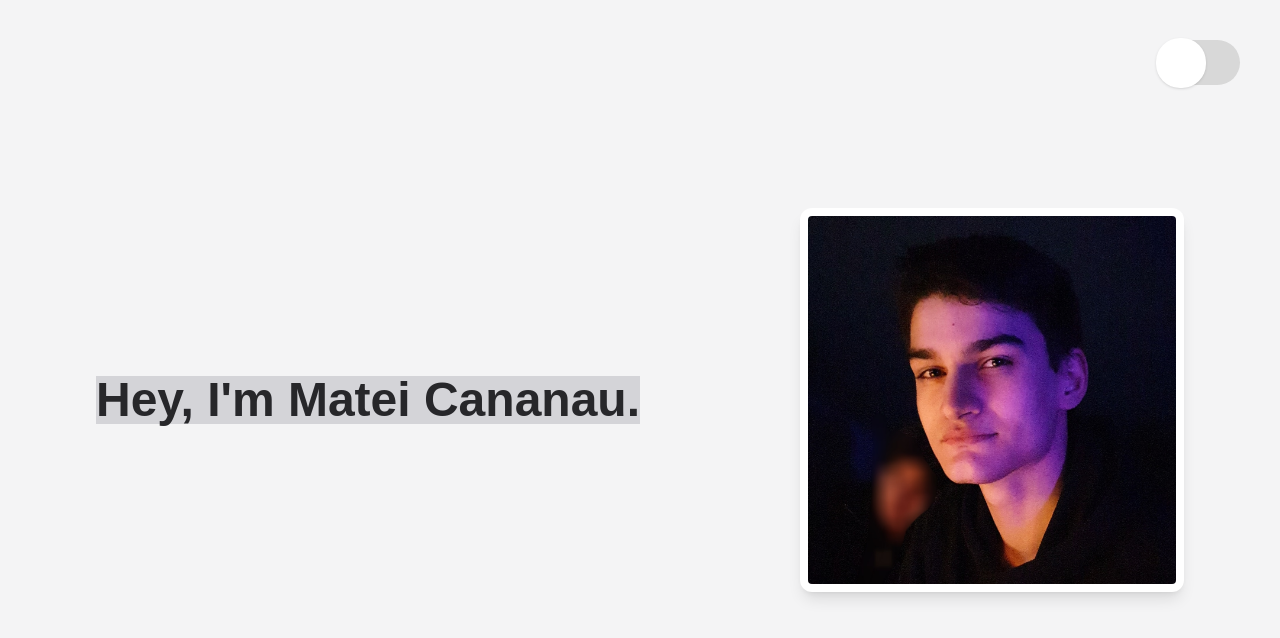
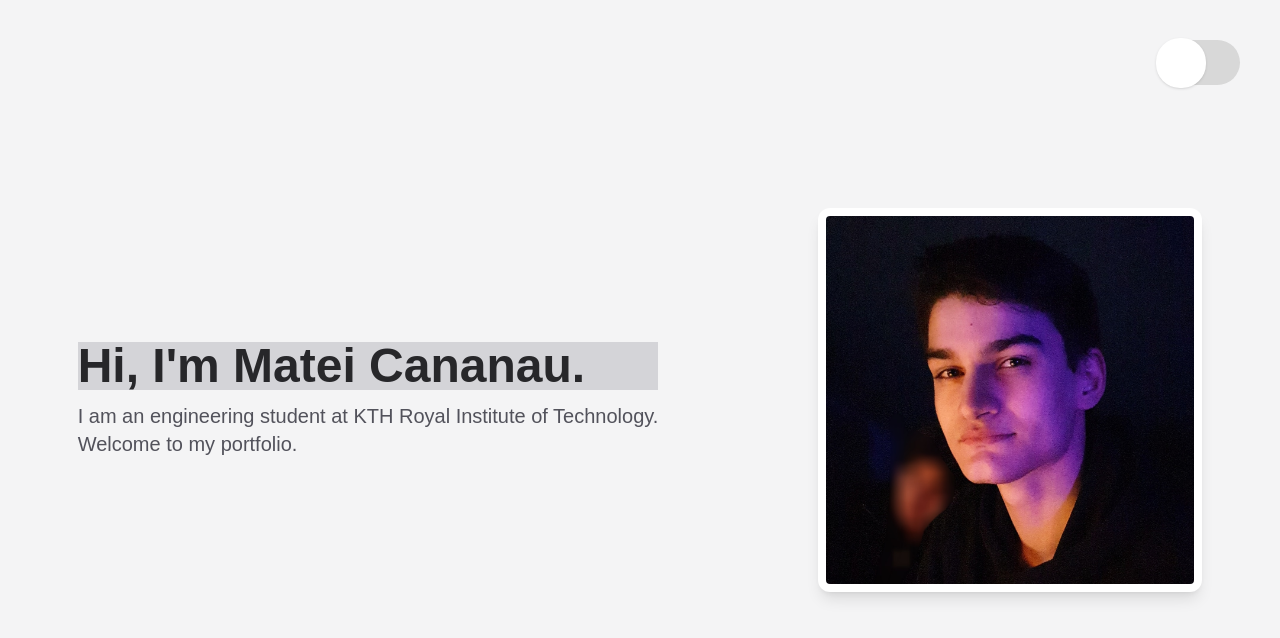
Before and after one commit to Matdrox/portfolio, a React (Create React App) app: page / in a window 1280 px wide. Shown: the top 638 px of the page. Built offline with nearby package versions, Linux system fonts and the light colour scheme.

Commit message:
Updated Landing Page

```diff
--- a/src/components/Menu.js
+++ b/src/components/Menu.js
@@ -5,13 +5,23 @@ import { motion, useMotionValue, useTransform } from 'framer-motion';
 const Menu = ({ changePrimary }) => {
   return (
     <div className='flex justify-center items-center h-screen w-screen content-center space-x-40'>
-      <p className='bg-zinc-300 text-zinc-800 font-bold text-5xl'>
-        Hey, I'm Matei Cananau.
-      </p>
-      <motion.div
-        whileHover={{ scale: 1.1 }}
-      >
-        <img src={imgMateiCananau} className='w-96 pointer-events-none rounded-xl shadow-lg p-2 bg-white' />
+      <div style={{ flexDirection: 'column' }} className='space-y-3'>
+      {/* ADD LOAD ANIMATION */}
+      {/* SHOW THAT YOU HAVE TO SCROLL */}
+        <p className='bg-zinc-300 text-zinc-800 font-bold text-5xl'>
+          Hi, I'm Matei Cananau.
+        </p>
+        <p className='text-xl text-zinc-600'>
+          I am an engineering student at KTH Royal Institute of Technology.
+          <br />
+          Welcome to my portfolio.
+        </p>
+      </div>
+      <motion.div whileHover={{ scale: 1.1 }} whileTap={{ scale: 1.05 }}>
+        <img
+          src={imgMateiCananau}
+          className='w-96 pointer-events-none rounded-xl shadow-lg p-2 bg-white'
+        />
       </motion.div>
       {/* <Box changePrimary={changePrimary} height='h-32' width='w-96' /> */}
     </div>
```
